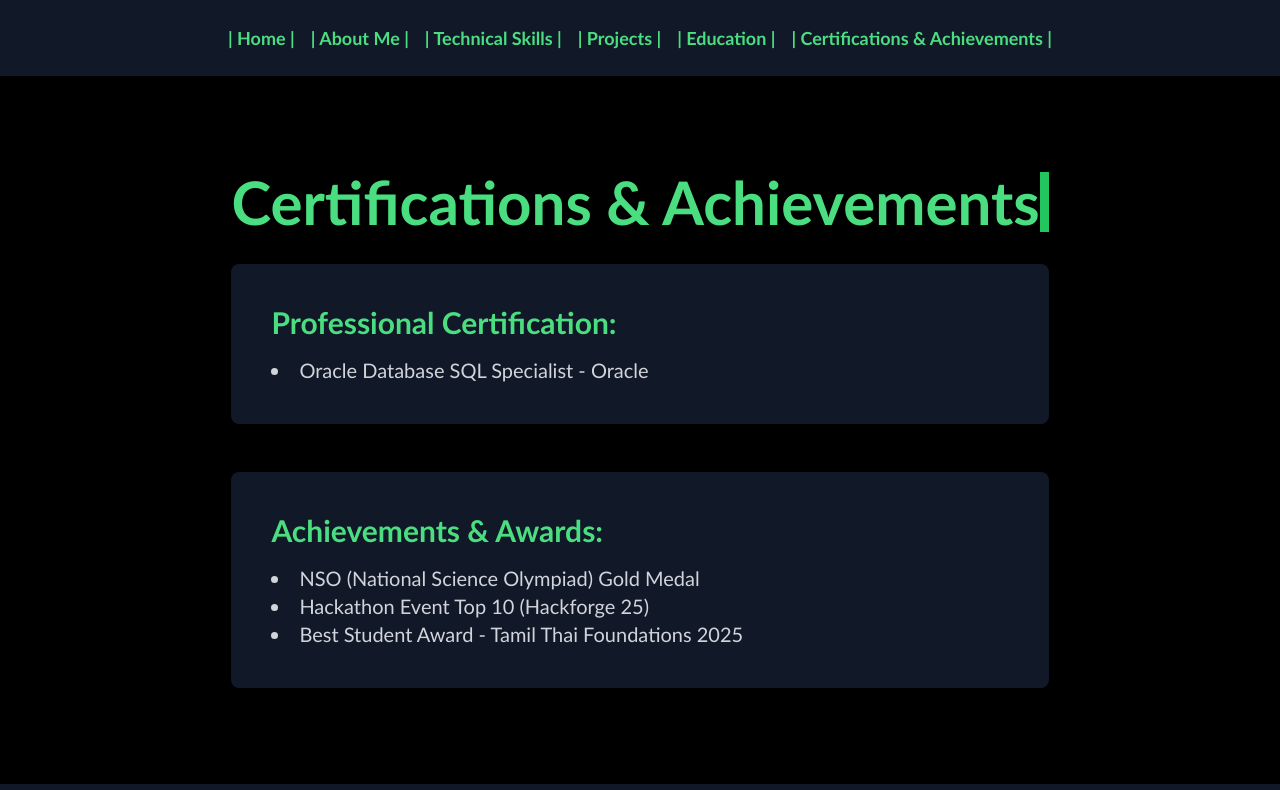
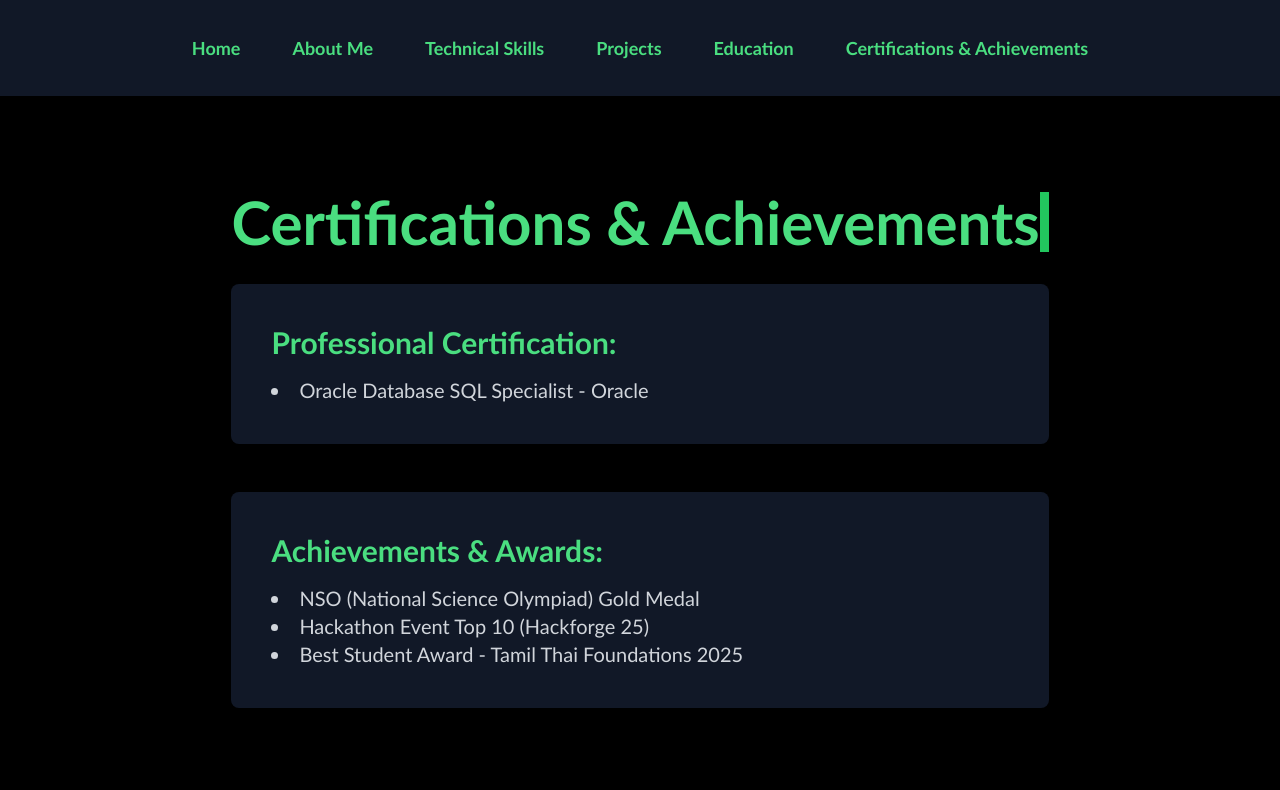
Before and after one commit to Surya-JK/Surya-JK-Portfolio, a plain HTML site: page certifications_achievements.html in a window 1280 px wide. Shown: the top 790 px of the page. Drawn offline with nearby package versions, Linux system fonts and the light colour scheme.

Commit message:
Update certifications_achievements.html

```diff
--- a/certifications_achievements.html
+++ b/certifications_achievements.html
@@ -26,7 +26,7 @@
             background: #16a34a;
         }
 
-        @keyframes typing {
+       @keyframes typing {
             from { width: 0 }
             to { width: 100% }
         }
@@ -36,14 +36,69 @@
             50% { border-color: #22c55e; }
         }
 
+        @keyframes rgb-glow {
+            0% { background-position: 0% 0%; }
+            100% { background-position: 100% 0%; }
+        }
+
+        @keyframes popFromBottom {
+            0% {
+                transform: translateY(100%);
+                opacity: 0;
+            }
+            100% {
+                transform: translateY(0);
+                opacity: 1;
+            }
+        }
+
         .typing-effect {
             overflow: hidden;
             white-space: nowrap;
             border-right: 0.15em solid #22c55e;
             animation:
-                typing 2s steps(30, end) forwards,
+                typing 2.5s steps(20, end) forwards,
                 blink-caret .75s step-end infinite;
             width: 0;
+        }
+
+        .nav-link-glow {
+            position: relative;
+            z-index: 1;
+            transition: color 0.3s ease;
+            padding: 0.5rem 1rem;
+            border: 2px solid transparent;
+            border-radius: 9999px;
+        }
+
+        .nav-link-glow::before {
+            content: '';
+            position: absolute;
+            top: 0;
+            left: 0;
+            right: 0;
+            bottom: 0;
+            background: linear-gradient(to right,
+                #ff0000, #ff7f00, #ffff00, #00ff00, #0000ff, #4b0082, #9400d3);
+            background-size: 400% 100%;
+            border-radius: 9999px;
+            z-index: -1;
+            opacity: 0;
+            transition: opacity 0.3s ease;
+        }
+
+        .nav-link-glow:hover::before {
+            opacity: 1;
+            animation: rgb-glow 2s linear infinite;
+        }
+
+        .nav-link-glow:hover {
+            color: #000;
+            border: 4px solid transparent;
+        }
+
+        main {
+            animation: popFromBottom 0.7s ease-out forwards;
         }
     </style>
 </head>
@@ -51,12 +106,12 @@
 
     <header class="bg-gray-900 p-4 md:p-6 text-center">
         <nav class="flex flex-wrap justify-center gap-4">
-            <a href="index.html" class="text-green-400 hover:text-green-300 font-semibold text-lg transition duration-300">| Home |</a>
-            <a href="about.html" class="text-green-400 hover:text-green-300 font-semibold text-lg transition duration-300">| About Me |</a>
-            <a href="technical_skills.html" class="text-green-400 hover:text-green-300 font-semibold text-lg transition duration-300">| Technical Skills |</a>
-            <a href="projects.html" class="text-green-400 hover:text-green-300 font-semibold text-lg transition duration-300">| Projects |</a>
-            <a href="education.html" class="text-green-400 hover:text-green-300 font-semibold text-lg transition duration-300">| Education |</a>
-            <a href="certifications_achievements.html" class="text-green-400 hover:text-green-300 font-semibold text-lg transition duration-300">| Certifications & Achievements |</a>
+            <a href="index.html" class="text-green-400 hover:text-green-300 font-semibold text-lg transition duration-300 nav-link-glow">Home</a>
+            <a href="about.html" class="text-green-400 hover:text-green-300 font-semibold text-lg transition duration-300 nav-link-glow">About Me</a>
+            <a href="technical_skills.html" class="text-green-400 hover:text-green-300 font-semibold text-lg transition duration-300 nav-link-glow">Technical Skills</a>
+            <a href="projects.html" class="text-green-400 hover:text-green-300 font-semibold text-lg transition duration-300 nav-link-glow">Projects</a>
+            <a href="education.html" class="text-green-400 hover:text-green-300 font-semibold text-lg transition duration-300 nav-link-glow">Education</a>
+            <a href="certifications_achievements.html" class="text-green-400 hover:text-green-300 font-semibold text-lg transition duration-300 nav-link-glow">Certifications & Achievements</a>
         </nav>
     </header>
 
```
